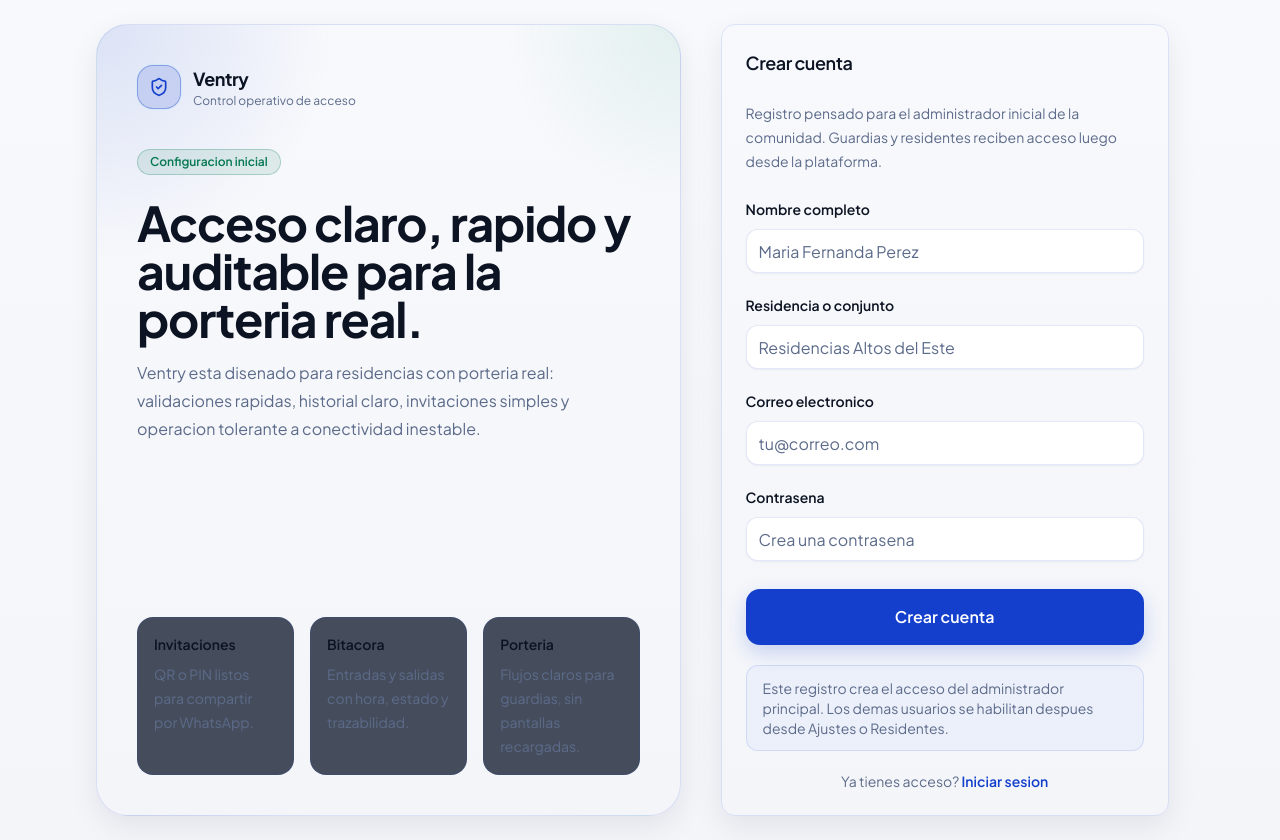
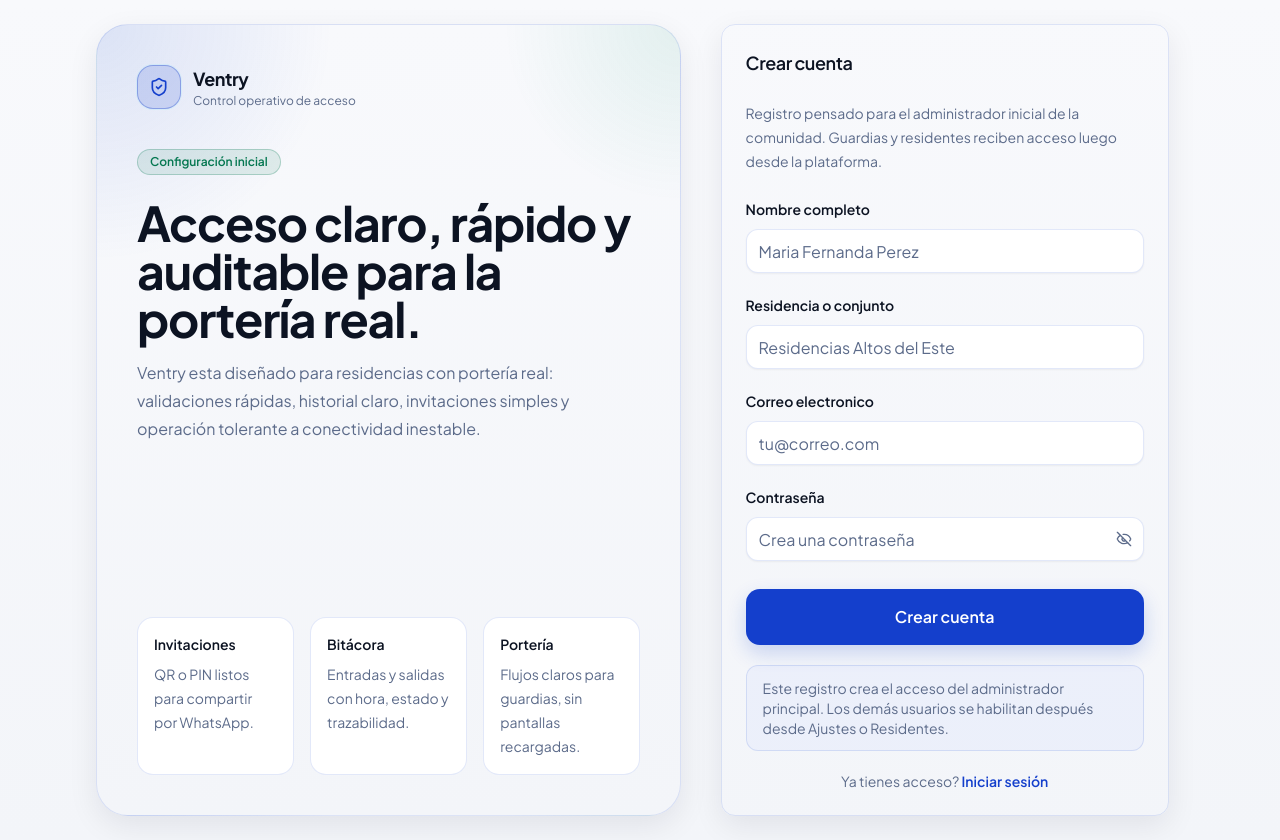
Before and after one commit to leobigott98/ventry-app-v2, a Next.js app: page /signup in a window 1280 px wide. Built offline with nearby package versions, Linux system fonts and the light colour scheme.

Commit message:
fix: texts and ui

```diff
--- a/src/app/(app)/app/dashboard/page.tsx
+++ b/src/app/(app)/app/dashboard/page.tsx
@@ -177,13 +177,13 @@ function getOperationsQuickActions(role: CommunityRole): QuickAction[] {
       },
       {
         href: "/app/invitations",
-        label: "Buscar invitacion",
+        label: "Buscar invitación",
         description: "Ubica rapido un visitante o residente.",
         icon: KeyRound,
       },
       {
         href: "/app/access-log",
-        label: "Bitacora",
+        label: "Bitácora",
         description: "Entradas, salidas y validaciones del turno.",
         icon: ClipboardList,
       },
@@ -218,7 +218,7 @@ function getOperationsQuickActions(role: CommunityRole): QuickAction[] {
     },
     {
       href: "/app/access-log",
-      label: "Bitacora",
+      label: "Bitácora",
       description: "Audita eventos y movimientos recientes.",
       icon: ClipboardList,
     },
@@ -265,12 +265,12 @@ export default async function DashboardPage() {
           },
           {
             label: "Trazabilidad activa",
-            description: "La bitacora central esta lista para revisar entradas, salidas y validaciones del turno.",
+            description: "La bitácora central está lista para revisar entradas, salidas y validaciones del turno.",
             variant: "outline",
           },
           {
             label: "Contexto de comunidad",
-            description: `${summary.activeResidentsCount} residentes activos y politica ${context.community.access_policy_mode === "invitation_only" ? "solo invitacion" : "mixta"}.`,
+            description: `${summary.activeResidentsCount} residentes activos y política ${context.community.access_policy_mode === "invitation_only" ? "solo invitacion" : "mixta"}.`,
             variant: "outline",
           },
         ]
@@ -282,7 +282,7 @@ export default async function DashboardPage() {
                 variant: "warning",
               }
             : {
-                label: "Base al dia",
+                label: "Base al día",
                 description: "Las unidades planificadas ya estan cargadas y listas para operar.",
                 variant: "success",
               },
@@ -299,7 +299,7 @@ export default async function DashboardPage() {
               },
           {
             label: "Equipo operativo",
-            description: `${roleMembers.length} miembros con rol admin o guardia sostienen la operacion actual.`,
+            description: `${roleMembers.length} miembros con rol admin o guardia sostienen la operación actual.`,
             variant: "outline",
           },
         ];
@@ -316,18 +316,18 @@ export default async function DashboardPage() {
       helper: `${summary.inactiveResidentsCount} inactivos pendientes de revisar.`,
     },
     {
-      label: "Politica",
+      label: "Política",
       value: context.community.access_policy_mode === "invitation_only" ? "Solo invitacion" : "Mixta",
-      helper: "Configuracion visible para todo el equipo.",
+      helper: "Configuración visible para todo el equipo.",
     },
   ];
 
   const secondaryActions: QuickAction[] =
     sessionUser.role === "guard"
       ? [
-          { href: "/app/guards?action=pin", label: "Ir a validacion", description: "", icon: ShieldCheck },
+          { href: "/app/guards?action=pin", label: "Ir a validación", description: "", icon: ShieldCheck },
           { href: "/app/invitations", label: "Buscar accesos", description: "", icon: KeyRound },
-          { href: "/app/access-log", label: "Abrir bitacora", description: "", icon: ClipboardList },
+          { href: "/app/access-log", label: "Abrir bitácora", description: "", icon: ClipboardList },
           { href: "/app/events", label: "Revisar eventos", description: "", icon: PartyPopper },
         ]
       : [
@@ -341,7 +341,7 @@ export default async function DashboardPage() {
     <SectionShell
       eyebrow={context.community.location_label}
       title={context.community.name}
-      description="Panel principal compacto para resolver operaciones, ver alertas y moverte mas rapido por el conjunto."
+      description="Panel principal compacto para resolver operaciones, ver alertas y moverte más rápido por el conjunto."
     >
       <QuickActionGrid actions={getOperationsQuickActions(sessionUser.role)} />
 
@@ -349,12 +349,12 @@ export default async function DashboardPage() {
         <NoticeList
           eyebrow="Notificaciones y alertas"
           title={sessionUser.role === "guard" ? "Lectura del turno" : "Lectura operativa"}
-          description="Visibilidad fuerte para decidir que atender primero."
+          description="Visibilidad fuerte para decidir qué atender primero."
           notices={notices}
         />
         <ImportantInfoCard
           title="Info importante"
-          description="Resumen rapido para no perder contexto."
+          description="Resumen rápido para no perder contexto."
           items={infoItems}
         />
       </div>
--- a/src/app/(auth)/login/page.tsx
+++ b/src/app/(auth)/login/page.tsx
@@ -7,8 +7,8 @@ export default function LoginPage() {
   return (
     <AuthShell
       eyebrow="Acceso seguro"
-      title="Iniciar sesion"
-      description="Entra a tu operacion de acceso, revisa actividad y prepara el siguiente visitante."
+      title="Iniciar sesión"
+      description="Entra a tu operación de acceso, revisa actividad y prepara el siguiente visitante."
     >
       <Suspense
         fallback={
--- a/src/app/(auth)/signup/page.tsx
+++ b/src/app/(auth)/signup/page.tsx
@@ -4,7 +4,7 @@ import { SignupForm } from "@/components/forms/signup-form";
 export default function SignupPage() {
   return (
     <AuthShell
-      eyebrow="Configuracion inicial"
+      eyebrow="Configuración inicial"
       title="Crear cuenta"
       description="Registro pensado para el administrador inicial de la comunidad. Guardias y residentes reciben acceso luego desde la plataforma."
     >
--- a/src/components/forms/auth-shell.tsx
+++ b/src/components/forms/auth-shell.tsx
@@ -23,11 +23,11 @@ export function AuthShell({ title, description, children, eyebrow }: AuthShellPr
             </Badge>
             <div className="space-y-4">
               <h1 className="max-w-xl font-display text-4xl font-bold tracking-tight text-foreground md:text-5xl">
-                Acceso claro, rapido y auditable para la porteria real.
+                Acceso claro, rápido y auditable para la portería real.
               </h1>
               <p className="max-w-xl text-base leading-7 text-muted-foreground">
-                Ventry esta disenado para residencias con porteria real: validaciones
-                rapidas, historial claro, invitaciones simples y operacion tolerante a
+                Ventry esta diseñado para residencias con portería real: validaciones
+                rápidas, historial claro, invitaciones simples y operación tolerante a
                 conectividad inestable.
               </p>
             </div>
@@ -36,12 +36,12 @@ export function AuthShell({ title, description, children, eyebrow }: AuthShellPr
         <div className="hidden md:grid gap-4 sm:grid-cols-3">
           {[
             ["Invitaciones", "QR o PIN listos para compartir por WhatsApp."],
-            ["Bitacora", "Entradas y salidas con hora, estado y trazabilidad."],
-            ["Porteria", "Flujos claros para guardias, sin pantallas recargadas."],
+            ["Bitácora", "Entradas y salidas con hora, estado y trazabilidad."],
+            ["Portería", "Flujos claros para guardias, sin pantallas recargadas."],
           ].map(([label, copy]) => (
             <div
               key={label}
-              className="rounded-2xl border border-border bg-[#1A2235]/80 p-4 backdrop-blur"
+              className="rounded-2xl border border-border bg-surface p-4 backdrop-blur"
             >
               <div className="text-sm font-semibold text-foreground">{label}</div>
               <p className="mt-2 text-sm leading-6 text-muted-foreground">{copy}</p>
--- a/src/components/forms/login-form.tsx
+++ b/src/components/forms/login-form.tsx
@@ -104,11 +104,11 @@ export function LoginForm() {
         {isSubmitting ? "Ingresando..." : "Entrar a Ventry"}
       </Button>
       <div className="rounded-xl border border-border bg-secondary/50 px-4 py-3 text-sm text-muted-foreground">
-        Usa el correo y la clave entregados por la administracion. Si eres admin inicial,
+        Usa el correo y la clave entregados por la administración. Si eres admin inicial,
         puedes crear tu cuenta desde el registro.
       </div>
       <p className="text-center text-sm text-muted-foreground">
-        Primera vez aqui?{" "}
+        Primera vez aquí?{" "}
         <Link href="/signup" className="font-semibold text-primary hover:text-primary/80">
           Crear cuenta
         </Link>
--- a/src/components/forms/signup-form.tsx
+++ b/src/components/forms/signup-form.tsx
@@ -12,10 +12,13 @@ import { Input } from "@/components/ui/input";
 import { Label } from "@/components/ui/label";
 import { type SignupInput, signupSchema } from "@/lib/schemas/auth";
 
+import { Eye, EyeOff } from "lucide-react";
+
 export function SignupForm() {
   const router = useRouter();
   const [serverError, setServerError] = useState<string | null>(null);
   const [isSubmitting, setIsSubmitting] = useState(false);
+  const [isShowingPassword, setIsShowingPassword] = useState(false);
 
   const {
     register,
@@ -75,13 +78,24 @@ export function SignupForm() {
         <p className="text-sm text-danger">{errors.email?.message}</p>
       </div>
       <div className="space-y-2">
-        <Label htmlFor="password">Contrasena</Label>
-        <Input
+        <Label htmlFor="password">Contraseña</Label>
+        <div className="relative">
+          <Input
           id="password"
-          type="password"
-          placeholder="Crea una contrasena"
+          type={isShowingPassword ? "text" : "password"}
+          placeholder="Crea una contraseña"
           {...register("password")}
-        />
+          />
+          <button
+            type="button"
+            aria-label={isShowingPassword ? "Ocultar contraseña" : "Mostrar contraseña"}
+            className="absolute right-3 top-1/2 -translate-y-1/2 text-muted-foreground transition hover:text-foreground"
+            onClick={() => setIsShowingPassword(!isShowingPassword)}
+          >
+            {isShowingPassword ? <Eye className="h-4 w-4" /> : <EyeOff className="h-4 w-4" />}
+          </button>
+        </div>
+
         <p className="text-sm text-danger">{errors.password?.message}</p>
       </div>
       <FormMessage message={serverError} variant="error" />
@@ -89,13 +103,13 @@ export function SignupForm() {
         {isSubmitting ? "Creando cuenta..." : "Crear cuenta"}
       </Button>
       <div className="rounded-xl border border-border bg-secondary/50 px-4 py-3 text-sm text-muted-foreground">
-        Este registro crea el acceso del administrador principal. Los demas usuarios se habilitan
-        despues desde Ajustes o Residentes.
+        Este registro crea el acceso del administrador principal. Los demás usuarios se habilitan
+        después desde Ajustes o Residentes.
       </div>
       <p className="text-center text-sm text-muted-foreground">
         Ya tienes acceso?{" "}
         <Link href="/login" className="font-semibold text-primary hover:text-primary/80">
-          Iniciar sesion
+          Iniciar sesión
         </Link>
       </p>
     </form>
--- a/src/components/invitations/invitation-form.tsx
+++ b/src/components/invitations/invitation-form.tsx
@@ -182,7 +182,7 @@ export function InvitationForm({ defaultResidentContactId, defaultVisitorName =
           {visitors.length ? <div className="space-y-2" aria-label="Personas agregadas">{visitors.map((visitor, index) => <div className="flex min-h-14 items-center gap-3 rounded-2xl border border-border bg-surface px-3 py-2" key={`${visitor.fullName}-${visitor.phone}-${index}`}><div className="flex h-9 w-9 shrink-0 items-center justify-center rounded-full bg-secondary font-bold text-primary">{visitor.fullName.charAt(0).toUpperCase()}</div><div className="min-w-0 flex-1"><p className="truncate font-semibold">{visitor.fullName}</p><p className="truncate text-xs text-muted-foreground">{visitor.phone || "Sin telefono"}</p></div><button aria-label={`Editar ${visitor.fullName}`} className="flex h-11 w-11 items-center justify-center rounded-xl text-muted-foreground hover:bg-muted" onClick={() => editVisitor(index)} type="button"><Pencil className="h-4 w-4" /></button><button aria-label={`Eliminar ${visitor.fullName}`} className="flex h-11 w-11 items-center justify-center rounded-xl text-danger hover:bg-danger/10" onClick={() => setVisitors((current) => current.filter((_, itemIndex) => itemIndex !== index))} type="button"><Trash2 className="h-4 w-4" /></button></div>)}</div> : null}
           <ContactAutocomplete ariaLabel="¿Quién va a visitarte?" className="h-14 rounded-2xl px-4" enabled={residentMode} id="visitorDraftName" placeholder={visitors.length ? "Nombre de otra persona" : "Nombre completo del visitante"} value={draftName} onChange={(nextName) => { setDraftName(nextName); setVisitorError(null); }} onSelect={(contact) => { if (isDuplicateVisitor({ fullName: contact.name, phone: contact.phone ?? "", residentContactId: contact.savedContactId, contactStableId: contact.stableId, contactOrigin: contact.origin }, visitors)) return "Este contacto ya está incluido"; setDraftName(contact.name); if (contact.phone) setDraftPhone(contact.phone); setDraftContactId(contact.savedContactId); setDraftContactStableId(contact.stableId); setDraftContactOrigin(contact.origin); setVisitorError(null); return null; }} />
           <Input aria-label="Telefono o WhatsApp opcional" className="h-14 rounded-2xl px-4" inputMode="tel" placeholder="Telefono o WhatsApp (opcional)" value={draftPhone} onChange={(event) => setDraftPhone(event.target.value)} />
-          <button className="inline-flex min-h-11 items-center gap-2 font-bold text-primary" onClick={addDraftVisitor} type="button"><Plus className="h-5 w-5" /> Agregar otra persona</button>
+          <button className="inline-flex min-h-11 items-center gap-2 font-bold text-primary" onClick={addDraftVisitor} type="button"><Plus className="h-5 w-5" /> Agregar persona</button>
           {visitors.length > 0 || !draftContactId ? <label className="flex min-h-12 cursor-pointer items-center gap-3 rounded-xl bg-muted px-4 text-sm">{visitors.length > 0 ? <input checked={saveNewContacts} className="h-5 w-5 accent-[#1446cc]" onChange={(event) => setSaveNewContacts(event.target.checked)} type="checkbox" /> : <input checked={Boolean(values.saveContact)} className="h-5 w-5 accent-[#1446cc]" onChange={(event) => setValue("saveContact", event.target.checked, { shouldDirty: true })} type="checkbox" />}<span className="font-semibold">{visitors.length > 0 ? "Guardar los invitados nuevos en mis contactos" : "Guardar para invitar más rápido la próxima vez"}</span></label> : null}
           <ErrorText message={visitorError ?? errors.visitorName?.message} />
           {visitors.length >= 9 ? <div className="rounded-xl bg-secondary px-3 py-3 text-sm text-muted-foreground"><p><UsersRound className="mr-2 inline h-4 w-4 text-primary" />¿Es una celebración o reunión grande? Event Mode ofrece seguimiento por lista.</p><button className="mt-2 inline-flex min-h-11 items-center font-bold text-primary underline-offset-4 hover:underline focus-visible:outline focus-visible:outline-2 focus-visible:outline-offset-2 focus-visible:outline-primary" onClick={continueAsEvent} type="button">Crear como evento con estas {visitors.length} personas</button></div> : null}
--- a/src/components/resident/resident-header.tsx
+++ b/src/components/resident/resident-header.tsx
@@ -20,7 +20,7 @@ export function ResidentHomeHeader({ communityName, firstName, greeting, notific
     <div className="md:grid md:max-w-[92rem] md:grid-cols-[minmax(0,1fr)_auto] md:items-end md:gap-8">
       <div>
         <p className="mt-5 text-[15px] font-medium text-white/65 md:mt-4">{communityName}</p>
-        <h1 className="mt-3 text-[2rem] font-extrabold leading-[1.15] tracking-[-0.035em] md:text-[2.35rem]">{greeting},<br className="md:hidden" />{firstName}</h1>
+        <h1 className="mt-3 text-[2rem] font-extrabold leading-[1.15] tracking-[-0.035em] md:text-[2.35rem]">{greeting}, <br className="md:hidden" />{firstName}</h1>
       </div>
       <p className="mt-2 text-[15px] font-medium text-white/70 md:mb-1 md:text-right">{unitLabel}</p>
     </div>
--- a/src/lib/navigation.tsx
+++ b/src/lib/navigation.tsx
@@ -38,7 +38,7 @@ export const appNavigation: AppNavItem[] = [
     href: "/app/dashboard",
     label: "Panel",
     shortLabel: "Panel",
-    description: "Estado general del porton y actividad reciente.",
+    description: "Estado general del portón y actividad reciente.",
     icon: Home,
     allowedRoles: ["admin", "guard", "resident"],
   },
@@ -68,8 +68,8 @@ export const appNavigation: AppNavItem[] = [
   },
   {
     href: "/app/access-log",
-    label: "Bitacora",
-    shortLabel: "Bitacora",
+    label: "Bitácora",
+    shortLabel: "Bitácora",
     description: "Trazabilidad operativa de entradas, salidas y validaciones.",
     icon: ClipboardList,
     allowedRoles: ["admin", "guard"],
@@ -78,7 +78,7 @@ export const appNavigation: AppNavItem[] = [
     href: "/app/guards",
     label: "Guardias",
     shortLabel: "Guardias",
-    description: "Validacion rapida, registros manuales y control del turno.",
+    description: "Validación rápida, registros manuales y control del turno.",
     icon: ShieldCheck,
     allowedRoles: ["admin", "guard"],
   },
@@ -86,7 +86,7 @@ export const appNavigation: AppNavItem[] = [
     href: "/app/residents",
     label: "Residentes",
     shortLabel: "Resi.",
-    description: "Censo digital y relacion con unidades.",
+    description: "Censo digital y relación con unidades.",
     icon: Users,
     allowedRoles: ["admin"],
   },
@@ -100,9 +100,9 @@ export const appNavigation: AppNavItem[] = [
   },
   {
     href: "/app/settings",
-    label: "Configuracion",
+    label: "Configuración",
     shortLabel: "Ajustes",
-    description: "Politicas operativas y preferencias del conjunto.",
+    description: "Políticas operativas y preferencias del conjunto.",
     icon: Settings,
     allowedRoles: ["admin"],
   },
```
